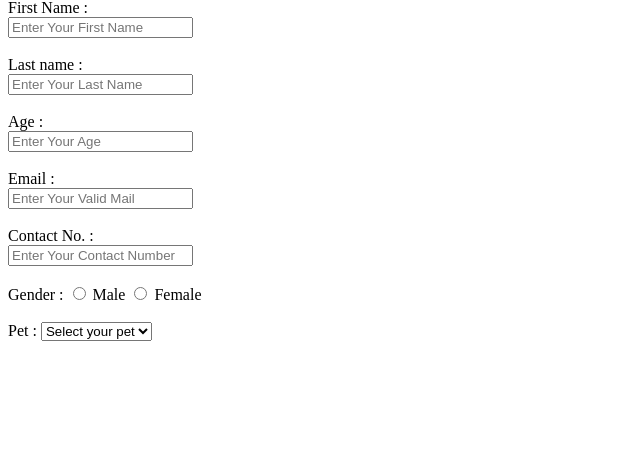
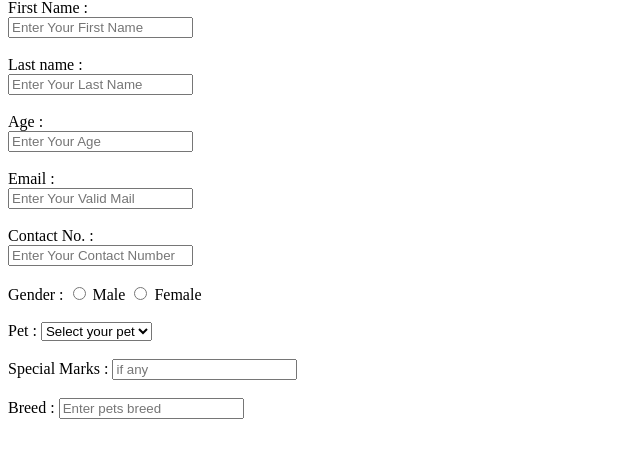
Before and after one commit to sakibrahat/El_Petrio_Sign_Up, a Django app: page /services/ in a window 1280 px wide. Shown: the part 68-527 px from the top of the page, without its empty margins (0-640 px from the left). Run offline with Django 3.2, Linux system fonts and the light colour scheme.

Commit message:
10th commit.

```diff
--- a/registration/templates/services.html
+++ b/registration/templates/services.html
@@ -58,6 +58,16 @@
     </select>
     </div>
     <br>
+    <div class="input-name">
+    <label>Special Marks : </label>
+    <input type="text" name="special marks" id="name" placeholder="if any">
+    </div>
+    <br>
+    <div class="input-name">
+    <label>Breed : </label>
+    <input type="text" name="breed" id="name" placeholder="Enter pets breed">
+    </div>
+    <br>
     </form>
     </div><!--end register-->
 </div><!--end main-->
```
